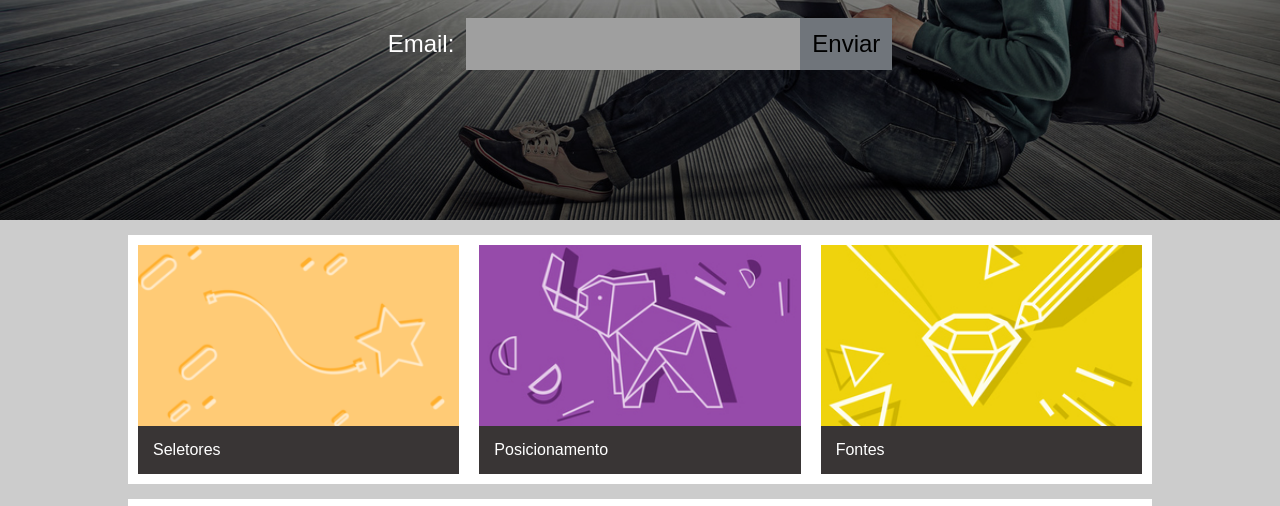
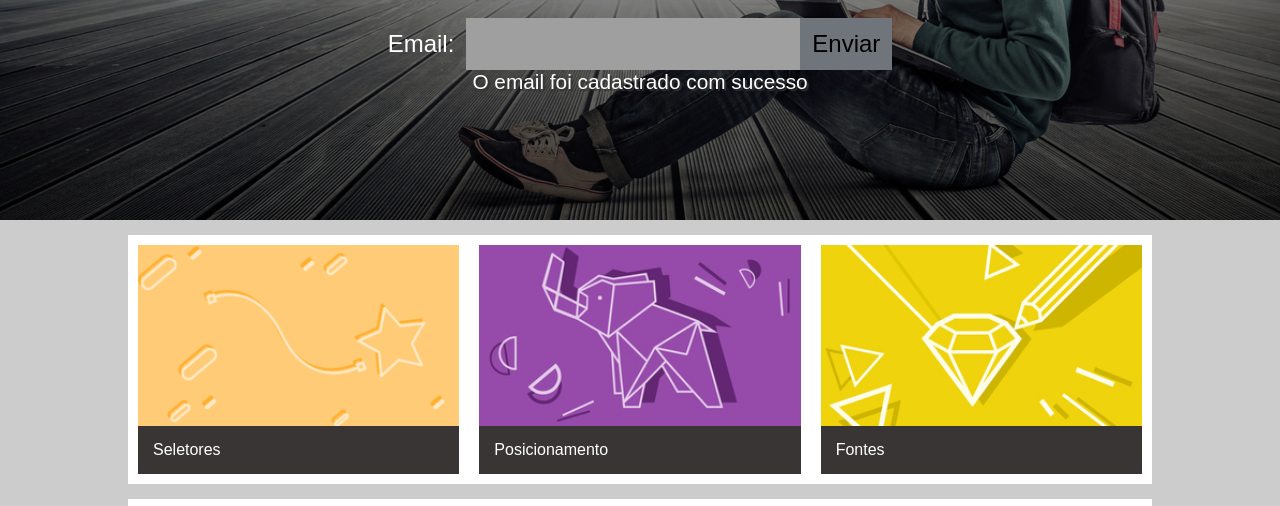
Before and after one commit to TiagoFernandes11/JavaScriptStudies, a plain HTML site: page dom/DOM_newsletter_original/index.html in a window 1280 px wide. Both pictures are taken after a click on the button "Enviar". Shown: the part 281-787 px from the top of the page. Drawn offline with Linux system fonts and the light colour scheme.

Commit message:
Recuperando um input

```diff
--- a/dom/DOM_newsletter_original/index.html
+++ b/dom/DOM_newsletter_original/index.html
@@ -25,7 +25,7 @@
                 <div id="newsletterForm">
                     <label for="txtEmail">Email:</label>
                     <input type="email" id="txtEmail" autocomplete="off">
-                    <button id="btn">Enviar</button>
+                    <button id="btn" onclick="cadastrarEmail()">Enviar</button>
                 </div>
                 <div id="newsletterFeedback">
 
--- a/dom/DOM_newsletter_original/js/saudacao.js
+++ b/dom/DOM_newsletter_original/js/saudacao.js
@@ -1,4 +1,9 @@
-(function () {
+const msgFeedback = document.getElementById("newsletterFeedback");
 
+//recuperar os valores no momento certo
 
-})()
+//trigger dessa função está no evento onClick do botão
+function cadastrarEmail(){
+    let emailInput = document.getElementById("txtEmail"); // pega o elemento
+    msgFeedback.innerHTML = `O email ${emailInput.value} foi cadastrado com sucesso`;
+}
```
